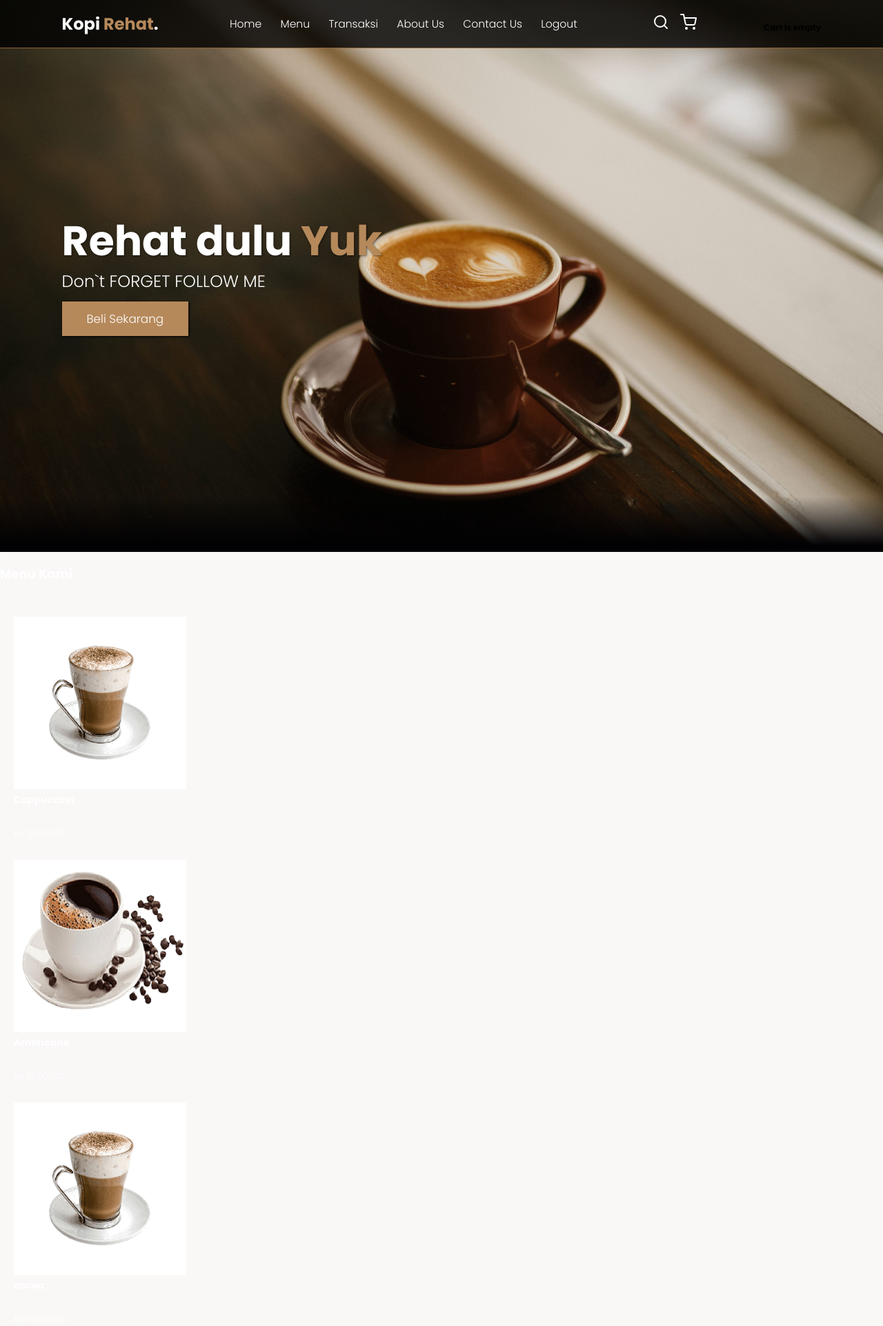
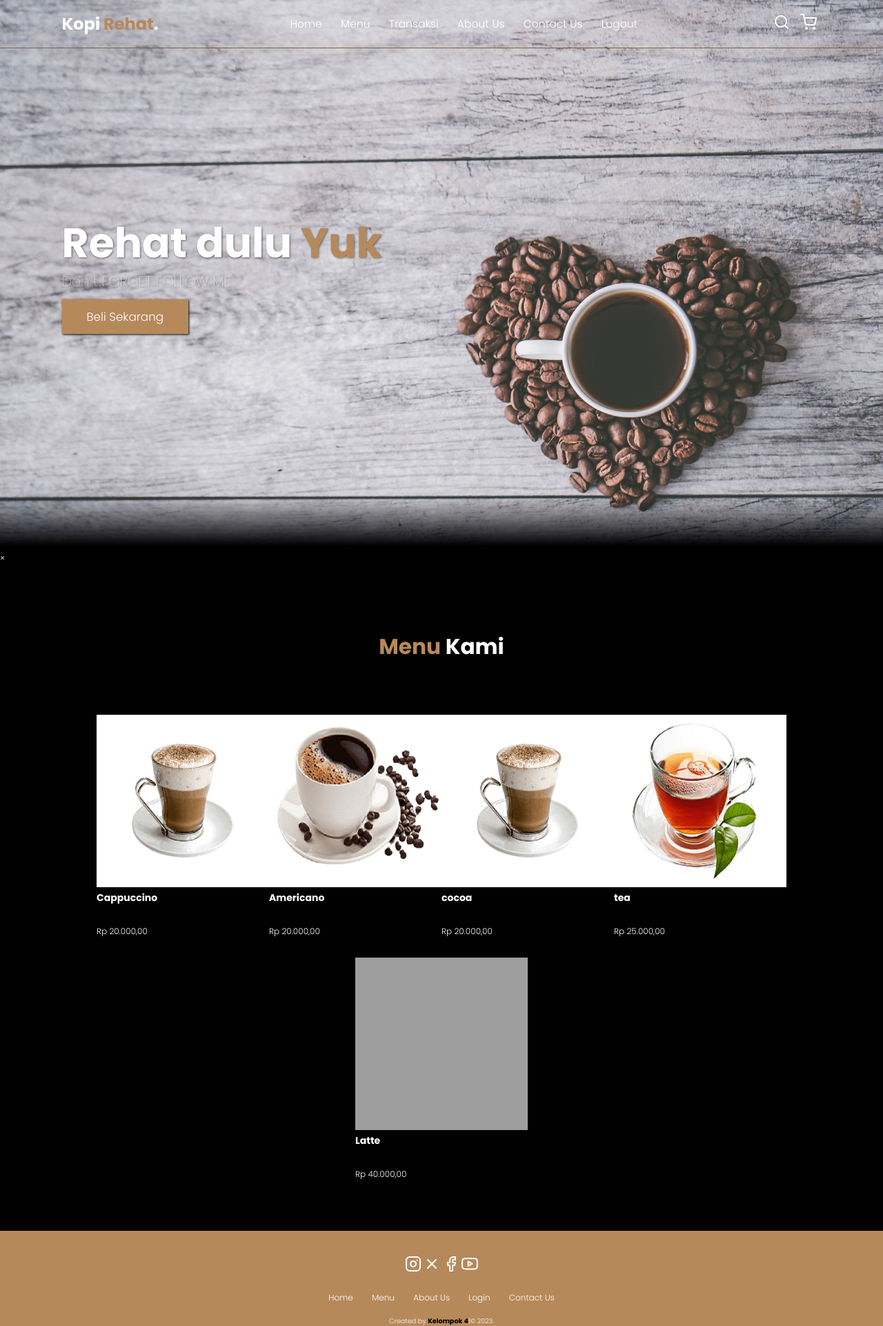
Before and after one commit to amarama03/Kelompok4_IPL_TUBES, a PHP site: page /CoffeeRehat.php in a window 1280 px wide. Shown: the top 1922 px of the page at 69% size. Run offline with PHP 8.4, Linux system fonts and the light colour scheme; grey boxes are pictures that could not be loaded.

Commit message:
Update stylecoffee.css

```diff
--- a/stylecoffee.css
+++ b/stylecoffee.css
@@ -1,6 +1,6 @@
 :root {
   --primary: #b6895b;
-  --background: #f7f3f396;
+  --background: #010101;
 }
 * {
   margin: 0;
@@ -18,8 +18,7 @@ html {
 body {
   font-family: "Poppins", sans-serif;
   background-color: var(--background);
-  color: #ffffff;
-  /* min-height: 30000px; */
+  color: #fff;
 }
 
 nav {
@@ -27,7 +26,7 @@ nav {
   justify-content: space-between;
   align-items: center;
   padding: 1.4rem 7%;
-  background-color: rgb(1, 1, 1, 0.8);
+  background-color: rgb(1, 1, 1, 0, 8);
   border-bottom: 1px solid #8b6238;
   position: fixed;
   top: 0;
@@ -104,7 +103,7 @@ nav {
   height: 100%;
   width: 100%;
   font-size: 1.6rem;
-  color: black;
+  color: var(--background);
   padding: 1rem;
 }
 
@@ -112,7 +111,139 @@ nav {
   cursor: pointer;
   font-size: 2rem;
   margin-right: 1.5rem;
-  color: black;
+  color: var(--background);
+}
+
+
+
+/* Shopping Cart */
+#shopping-cart-button {
+  position: relative;
+}
+
+#shopping-cart-button .quantity-badge {
+  display: inline-block;
+  padding: 1px 5px;
+  background-color: red;
+  border-radius: 6px;
+  font-size: 0.8rem;
+  position: absolute;
+  top: 0;
+  right: -10px;
+}
+
+/* Shopping Cart */
+.shopping-cart {
+  position: absolute;
+  top: 100%;
+  right: -100%;
+  height: 100vh;
+  width: 35rem;
+  padding: 0 1.5rem;
+  background-color: #fff;
+  color: var(--bg);
+  transition: 0.3s;
+}
+
+.shopping-cart.active {
+  right: 0;
+}
+
+.shopping-cart .cart-item {
+  margin: 2rem 0;
+  display: flex;
+  align-items: center;
+  gap: 1.5rem;
+  padding-bottom: 1rem;
+  border-bottom: 1px dashed #666;
+  position: relative;
+}
+
+.shopping-cart img {
+  height: 4rem;
+  border-radius: 50%;
+}
+
+.shopping-cart h3 {
+  font-size: 1.4rem;
+}
+
+.shopping-cart .item-price {
+  font-size: 1.2rem;
+}
+
+
+/* Button +- */
+.shopping-cart .cart-item #add
+.shopping-cart .cart-item #remove {
+  display: inline-block;
+  padding: 2px 5px;
+  cursor: pointer;
+  margin: 0 8px;
+  background-color: black;
+  color: white;
+  font-weight: bold;
+  font-size: 1.1rem;
+}
+
+.shopping-cart h4 {
+  font-size: 1.6rem;
+  margin-top: -1rem;
+  text-align: center;
+}
+
+/* Form Checkout */
+.form-container {
+  width: 100%;
+  display: flex;
+  justify-content: center;
+  border-top: 1px dashed black;
+  margin-top: 1rem;
+  padding: 1rem;
+}
+
+.form-container h5 {
+  text-align: center;
+  font-size: 1rem;
+}
+
+.form-container label {
+  display: flex;
+  justify-content: space-around;
+  align-items: center;
+  margin: 1rem 0;
+}
+
+.form-container span {
+  text-align: right;
+}
+
+.form-container input {
+  background-color: #ddd;
+  padding: 5px;
+  font-size: 1rem;
+  width: 70%;
+}
+
+.form-container .checkout-button {
+  padding: 6px 14px;
+  background-color: royalblue;
+  color: white;
+  font-weight: bold;
+  font-size: 1rem;
+  border-radius: 20px;
+  margin: 1rem auto;
+  cursor: pointer;
+}
+
+/* .form-container .checkout-button.disabled {
+  background-color: grey;
+  cursor: not-allowed;
+} */
+
+.form-container form {
+  width: 100%;
+  text-align: center;
 }
 
 /* css untuk halaman pertama mulai  */
@@ -120,7 +251,7 @@ nav {
   min-height: 100vh;
   display: flex;
   align-items: center;
-  background-image: url("img/1.jpg");
+  background-image: url("img/love-coffee.jpg");
   background-repeat: no-repeat;
   background-size: cover;
   background-position: center;
@@ -158,10 +289,11 @@ nav {
 }
 
 .hero .content p {
-  font-size: 2rem;
+  font-size: 1.7rem;
   margin-top: 0.5rem;
   line-height: 1.4;
-  color: rgb(255, 255, 255);
+  font-weight: 100;
+  text-shadow: 1px 1px 3px rgb(1, 1, 3, 0.5);
 }
 
 .hero .content .cta {
@@ -174,49 +306,49 @@ nav {
   border-radius: 0.5;
   box-shadow: 1px 1px 3px rgb(1, 1, 3);
 }
-
 /* akhir untuk halaman pertama  */
 
 /* css menu  */
-
-table {
-  border-collapse: collapse;
-  width: 100%;
-  margin: auto;
-  position: relative;
-  font-family: Poppins;
-  text-align: justify;
+.menu {
+  padding: 8rem 7% 1.4rem;
 }
-.table-responsive {
-  overflow-x: auto;
-}
-table,
-th,
-td {
-  border-style: solid;
-}
-th {
-  height: 70px;
-  font-size: 30px;
-}
-th {
-  background-color: #c0773a;
-  color: rgb(17, 16, 16);
-}
-td {
+.menu h2 {
   text-align: center;
-  background-color: var(--primary);
-  color: rgb(17, 16, 16);
-  font-size: 25px;
-  text-align: left;
-}
-th,
-td {
-  padding: 15px;
-  text-align: left;
+  font-size: 2.6rem;
+  margin-bottom: 3rem;
 }
 
-/* footer */
+.menu h2 span {
+  color: var(--primary);
+}
+
+.menu .row {
+  display: flex;
+  flex-wrap: wrap;
+  margin-top: 5rem;
+  justify-content: center;
+}
+
+.menu .row .menu-card {
+  text-align: center;
+  padding-bottom: 1rem;
+}
+
+.menu .row .menu-card img {
+  border-radius: 50%;
+  width: 80%;
+}
+
+.menu .row .menu-card .menu-card-title {
+  margin: 1rem auto 0.5rem;
+}
+
+.menu .row .menu-card a {
+  color: #fff;
+}
+.menu .row .menu-card a:hover {
+  color: var(--primary);
+}
 footer {
   background-color: var(--primary);
   text-align: center;
@@ -294,9 +426,6 @@ footer .creadit a {
     width: 90%;
     right: 2rem;
   }
-  table {
-    display: block;
-  }
 }
 /* Handphone */
 @media (max-width: 450px) {
```
